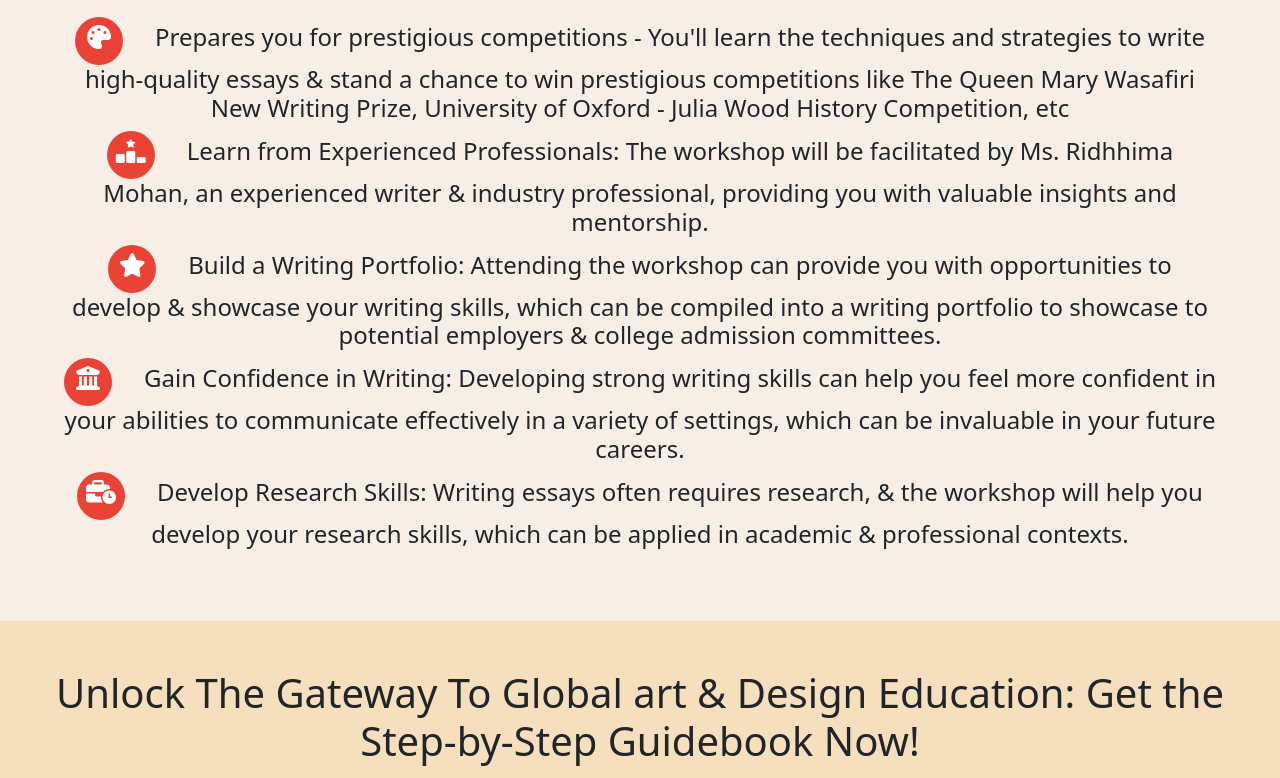
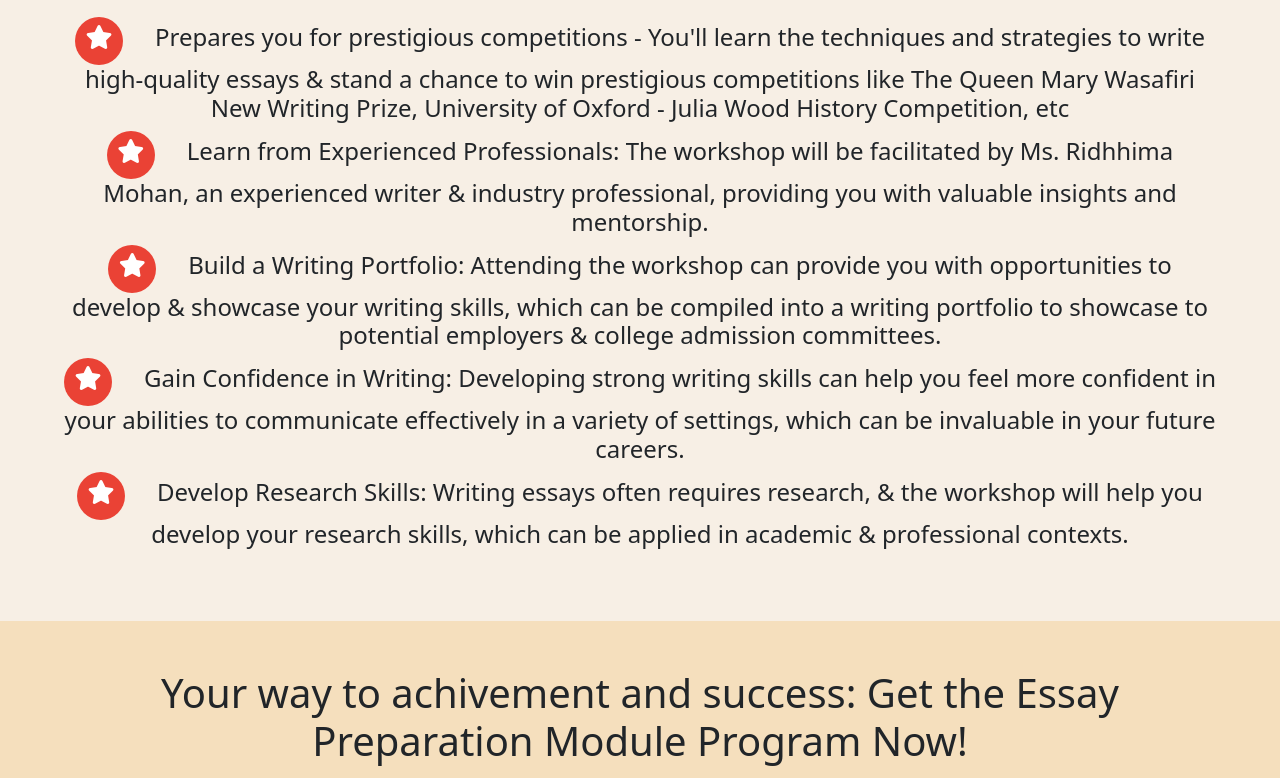
Before and after one commit to hustlerZzZ/essay, a plain HTML site: page index.html in a window 1280 px wide. Shown: the part 1500-2278 px from the top of the page. Drawn offline with nearby package versions, Linux system fonts and the light colour scheme.

Commit message:
Update index.html

```diff
--- a/index.html
+++ b/index.html
@@ -38,7 +38,7 @@
     <div class="header">
         <div class="header-text">
             <h1>Essay Writing Workshop</h1>
-            <h2>Download Essay Preparation Program & Module Plan</h2>
+            <h2>Download Essay Preparation Module Program</h2>
         </div>
         <div class="header-form">
             <form class="header-form__items" autocomplete="off" name="submit-to-google-sheet"> <input type="text"
@@ -68,13 +68,14 @@
 
                     <button class="guidance-compartment__1-btn">Download Free Guidebook</button>
                 </div>
+
                 <div class="guidance-compartment__2">
                     <h1>Top 5 Reasons to attend the Essay Writing Workshop:</h1>
-                    <h3><span><i class="fa-palette fa-solid guidance-compartment__2-icon"></i></span>Prepares you for
+                    <h3><span><i class="fa-solid fa-star guidance-compartment__2-icon"></i></span>Prepares you for
                         prestigious competitions - You'll learn the techniques and strategies to write high-quality
                         essays & stand a chance to win prestigious competitions like The Queen Mary Wasafiri New Writing
                         Prize, University of Oxford - Julia Wood History Competition, etc</h3>
-                    <h3><span><i class="fa-ranking-star fa-solid guidance-compartment__2-icon"></i></span>Learn from
+                    <h3><span><i class="fa-solid fa-star guidance-compartment__2-icon"></i></span>Learn from
                         Experienced Professionals: The workshop will be facilitated by Ms. Ridhhima Mohan, an
                         experienced writer & industry professional, providing you with valuable insights and mentorship.
                     </h3>
@@ -82,14 +83,13 @@
                         Portfolio: Attending the workshop can provide you with opportunities to develop & showcase your
                         writing skills, which can be compiled into a writing portfolio to showcase to potential
                         employers & college admission committees.</h3>
-                    <h3><span><i class="fa-building-columns fa-solid guidance-compartment__2-icon"></i></span>Gain
+                    <h3><span><i class="fa-solid fa-star guidance-compartment__2-icon"></i></span>Gain
                         Confidence in Writing: Developing strong writing skills can help you feel more confident in your
                         abilities to communicate effectively in a variety of settings, which can be invaluable in your
                         future careers.</h3>
-                    <h3><span><i class="fa-business-time fa-solid guidance-compartment__2-icon"></i></span>Develop
+                    <h3><span><i class="fa-solid fa-star guidance-compartment__2-icon"></i></span>Develop
                         Research Skills: Writing essays often requires research, & the workshop will help you develop
                         your research skills, which can be applied in academic & professional contexts.</h3>
-
                 </div>
             </div>
         </div>
@@ -98,7 +98,7 @@
     <section>
         <div class="form" id="form__section">
             <div class="form-heading">
-                <h1>Unlock The Gateway To Global art & Design Education: Get the Step-by-Step Guidebook Now!</h1>
+                <h1>Your way to achivement and success: Get the Essay Preparation Module Program Now!</h1>
                 <form class="form-heading__form" autocomplete="off" name="form_2"> <input type="text"
                         placeholder="Full Name" name="Full Name" required> <input type="text" name="Phone Number"
                         placeholder="Phone Number" required> <input type="email" name="Email"
@@ -112,7 +112,7 @@
 
     <script>
 
-        const scriptURL = 'https://script.google.com/macros/s/AKfycbwBI3f3vWJfCMNfWFEQVCuKV1Sgyv0tlDXAXcwL7XF5FdMnGGH2Omcc3PJrenX2Artq/exec';
+        const scriptURL = 'https://script.google.com/macros/s/AKfycbzqzZEnF4khEz5XZT9Izwe9M-aWHmGqQk_gIiByWjy1SQCgyE_fY4CHGxBUVGuW9Gat/exec';
         const form = document.forms['submit-to-google-sheet']
 
         form.addEventListener('submit', e => {
@@ -125,7 +125,7 @@
                 .catch(error => console.error('Error!', error.message))
         })
 
-        const scriptURL_2 = 'https://script.google.com/macros/s/AKfycbzvHsdza5bjxwRpnJFuklrhqud2hVBRYBoewki2TKGO4SYUv7pMhusZZs-UXXU-JVXY/exec';
+        const scriptURL_2 = 'https://script.google.com/macros/s/AKfycbzqzZEnF4khEz5XZT9Izwe9M-aWHmGqQk_gIiByWjy1SQCgyE_fY4CHGxBUVGuW9Gat/exec';
         const form_2 = document.forms['form_2']
 
         form_2.addEventListener('submit', e => {
```
